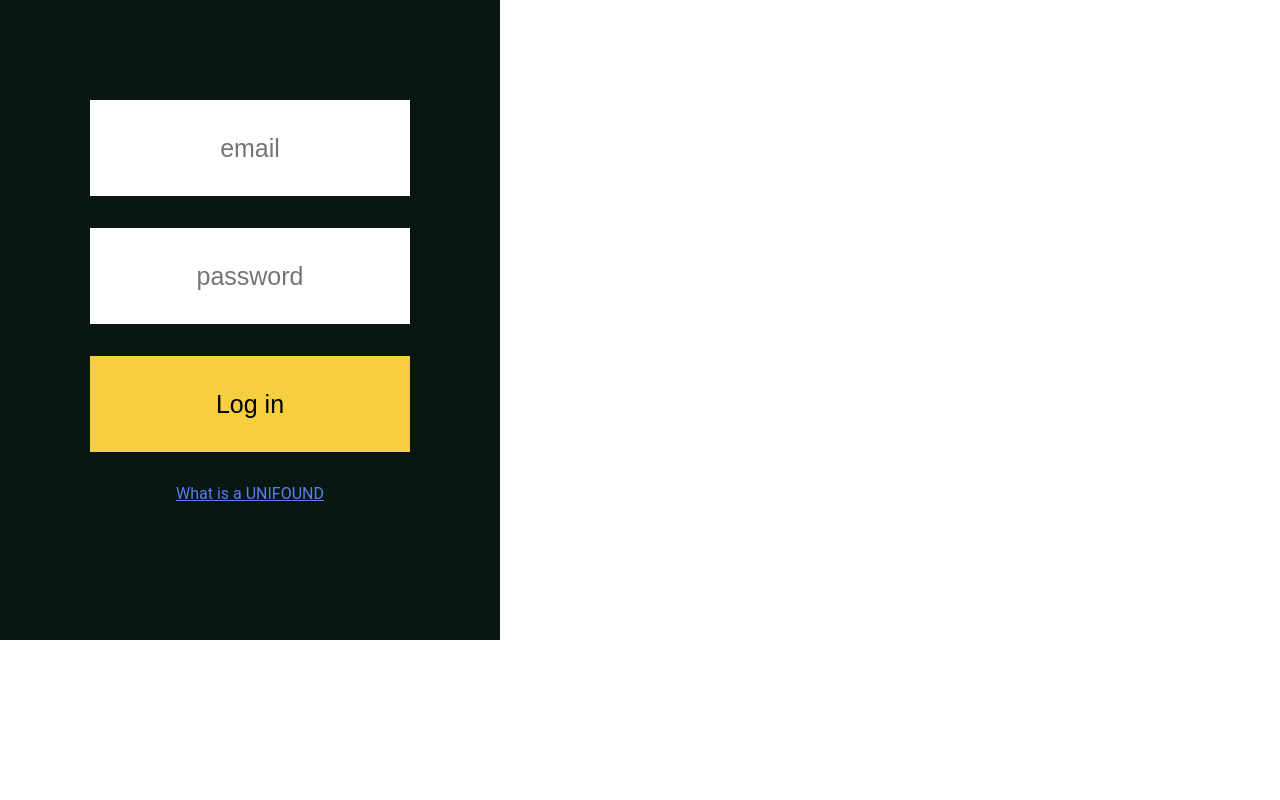
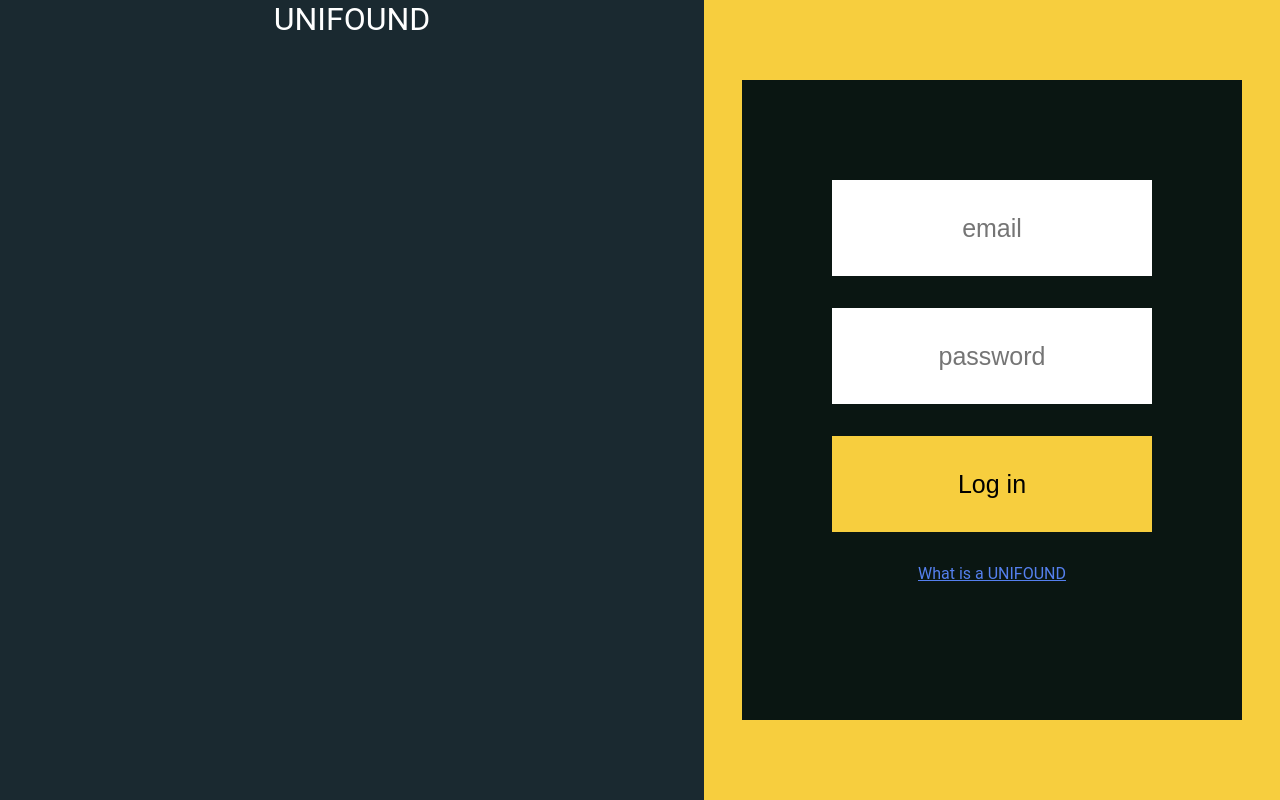
Before and after one commit to devteamepic/frontend, a React (Create React App) app: page /login in a window 1280 px wide. Built offline with nearby package versions, Linux system fonts and the light colour scheme.

Commit message:
almost done with styles for login page

```diff
--- a/src/components/core/pages/LoginPage/LoginPage.js
+++ b/src/components/core/pages/LoginPage/LoginPage.js
@@ -1,13 +1,39 @@
-import React from 'react'
+import React, { useState, useEffect } from 'react'
+import { connect } from 'react-redux'
+import Text from '../../atoms/Text/Text'
+import ErrorDialog from '../../organisms/ErrorMessageDialog/ErrorMessageDialog'
 import LoginForm from '../../organisms/LoginForm/LoginForm'
 import colorScheme from '../../../../misc/colorScheme'
+import LoginPageStyled from '../../../styled/pages/loginPageStyled'
 
-const LoginPage = () => {
+const LoginPage = ({ error, ...props }) => {
+    const [errorMessage, setErrorMessage] = useState(error)
+
+    useEffect(() => {
+        setErrorMessage(error)
+    }, [error])
+
     return (
-        <LoginForm
+        <LoginPageStyled
           colorScheme = { colorScheme }
-        />
+        >
+          { errorMessage && <ErrorDialog/> }
+          <div style={{ height: '100%', color: 'white', width: '100%', backgroundColor: colorScheme.denim, textAlign: 'center' }}>
+            <Text
+              size = 'large'
+            >
+              UNIFOUND
+            </Text>
+          </div>
+            <LoginForm
+              colorScheme = { colorScheme }
+            />
+        </LoginPageStyled>
     )
 }
 
-export default LoginPage
+const mapStateToProps = (state) => {
+    return { error: state.validationErrorMessage }
+}
+
+export default connect(mapStateToProps) (LoginPage)
--- a/src/components/styled/molecules/formStyled.js
+++ b/src/components/styled/molecules/formStyled.js
@@ -7,6 +7,7 @@ width: ${ props => props.type === 'login' ? '500px' : '900px' };
 height: 80%;
 background-color: ${ props => props.colorScheme.steel };
 text-align: center;
+margin: auto;
 `
 
 const FormStyledWrapper = ({ children, callback, ...props }) => {
--- /dev/null
+++ b/src/components/styled/pages/loginPageStyled.js
@@ -0,0 +1,11 @@
+import styled from 'styled-components'
+
+const LoginPageStyled = styled.div`
+height: 100%;
+width: 100%;
+background-color: ${ props => props.colorScheme.marigold };
+display: grid;
+grid-template-columns: 55% auto;
+`
+
+export default LoginPageStyled
```
